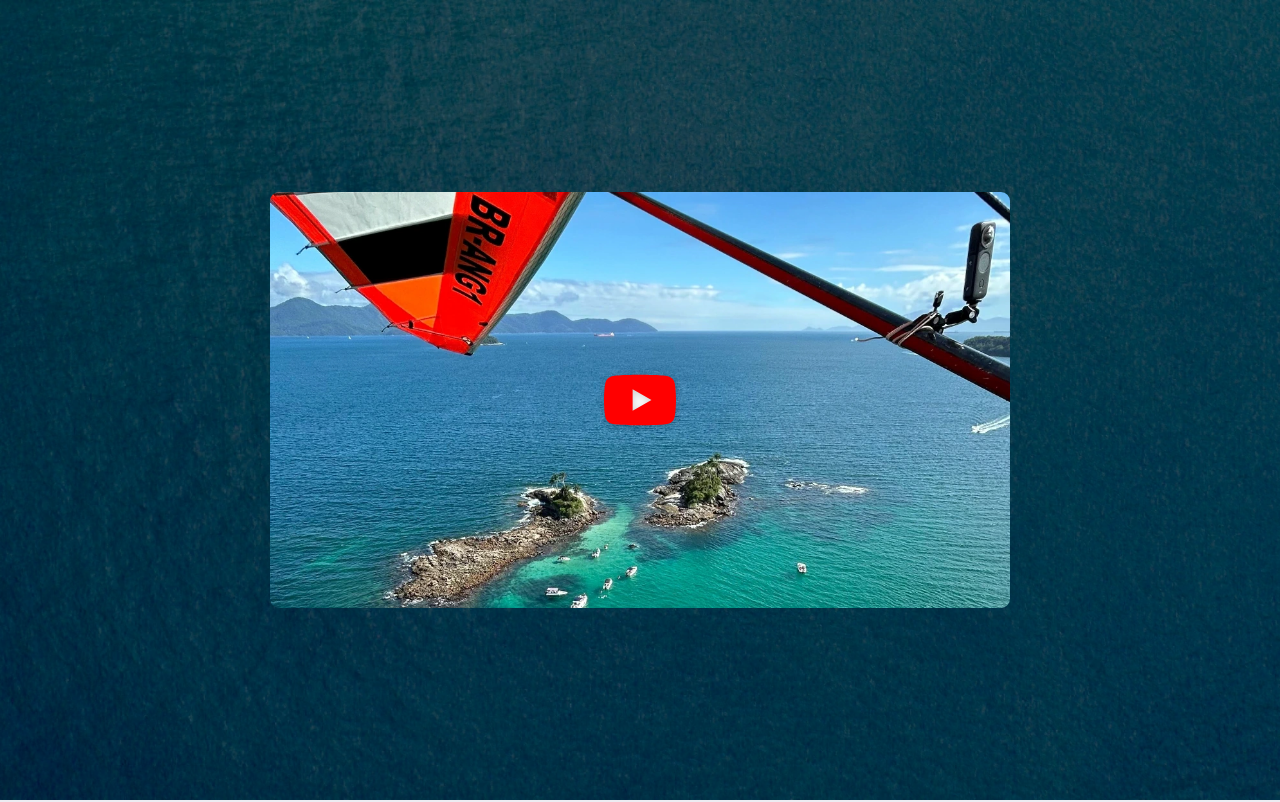
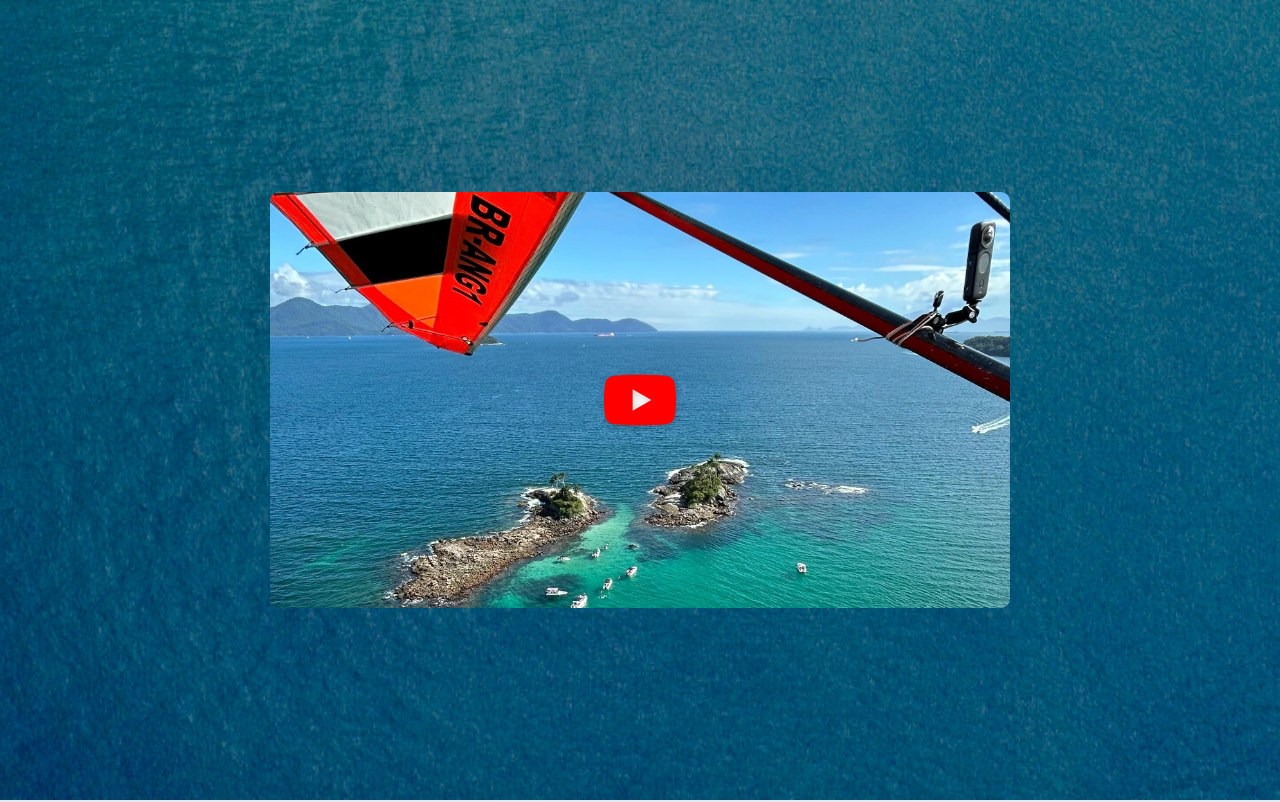
Before and after one commit to nierobs/decolar, a website: page index.html in a window 1280 px wide. Shown: the top 802 px of the page. Drawn offline with Linux system fonts and the light colour scheme; a web font is replaced by a local one.

Commit message:
Update color

```diff
--- a/styles/scss/_hero.scss
+++ b/styles/scss/_hero.scss
@@ -1,11 +1,11 @@
 @use "variables" as var;
 
 #hero {
-  background: url(../../images/sea.webp) center top / cover no-repeat var.$hero__bg;
+  background: var.$hero__bg;
 
   .grid {
     align-items: center;
-    background-color: rgba(0, 0, 0, 0.5);
+    background-color: var.$hero__overlay;
     min-height: 100svh;
   }
 
--- a/styles/scss/_variables.scss
+++ b/styles/scss/_variables.scss
@@ -1,15 +1,16 @@
 // HERO
-$hero__bg: hsl(240, 18.75%, 18.75%);
+$hero__bg: url(../../images/sea.webp) center top / cover no-repeat hsl(240, 16%, 20%);
+$hero__overlay: rgba(0, 0, 0, 0.2);
 
 // BODY
-$bg1: #fff;
-$bg2: hsl(240, 18.75%, 93.75%);
+$bg1: hsl(240, 16%, 96%);
+$bg2: hsl(240, 16%, 92%);
 
-$txt: hsl(240, 18.75%, 12.5%);
-$ln: hsl(225, 81.25%, 56.25%);
-$ln-hover: darken($ln, 6.25%);
-$btn: hsl(240, 18.75%, 12.5%);
-$btn-hover: darken($btn, 6.25%);
+$txt: hsl(240, 16%, 12%);
+$ln: hsl(225, 80%, 52%);
+$ln-hover: darken($ln, 8%);
+$btn: hsl(240, 16%, 12%);
+$btn-hover: lighten($btn, 8%);
 
 $h1: 2rem;
 $h2: 1.4142rem;
@@ -19,8 +20,8 @@ $small: 0.8409rem;
 $lh1: 1.6818;
 $lh2: 1.1892;
 
-$sh1: 0.125rem 0.25rem 0.5rem hsla(0, 0%, 0%, 0.1875);
-$sh2: 0.0625rem 0.125rem 0.25rem hsla(0, 0%, 0%, 0.1875);
+$sh1: 0.125rem 0.25rem 0.5rem hsla(0, 0%, 0%, 0.2);
+$sh2: 0.0625rem 0.125rem 0.25rem hsla(0, 0%, 0%, 0.2);
 
 $f1: "Noto Sans", sans-serif;
 $f2: Archivo, sans-serif;
@@ -28,7 +29,7 @@ $f2: Archivo, sans-serif;
 $trs: 250ms ease-out;
 
 // FOOTER
-$footer__bg: hsl(240, 18.75%, 18.75%);
+$footer__bg: hsl(240, 16%, 16%);
 $footer__txt: #fff;
 $footer__ln: #fff;
-$footer__ln-hover: darken($footer__ln, 6.25%);
+$footer__ln-hover: darken($footer__ln, 8%);
```
Also changed, not shown: styles/css/style.css, 2 other files.
